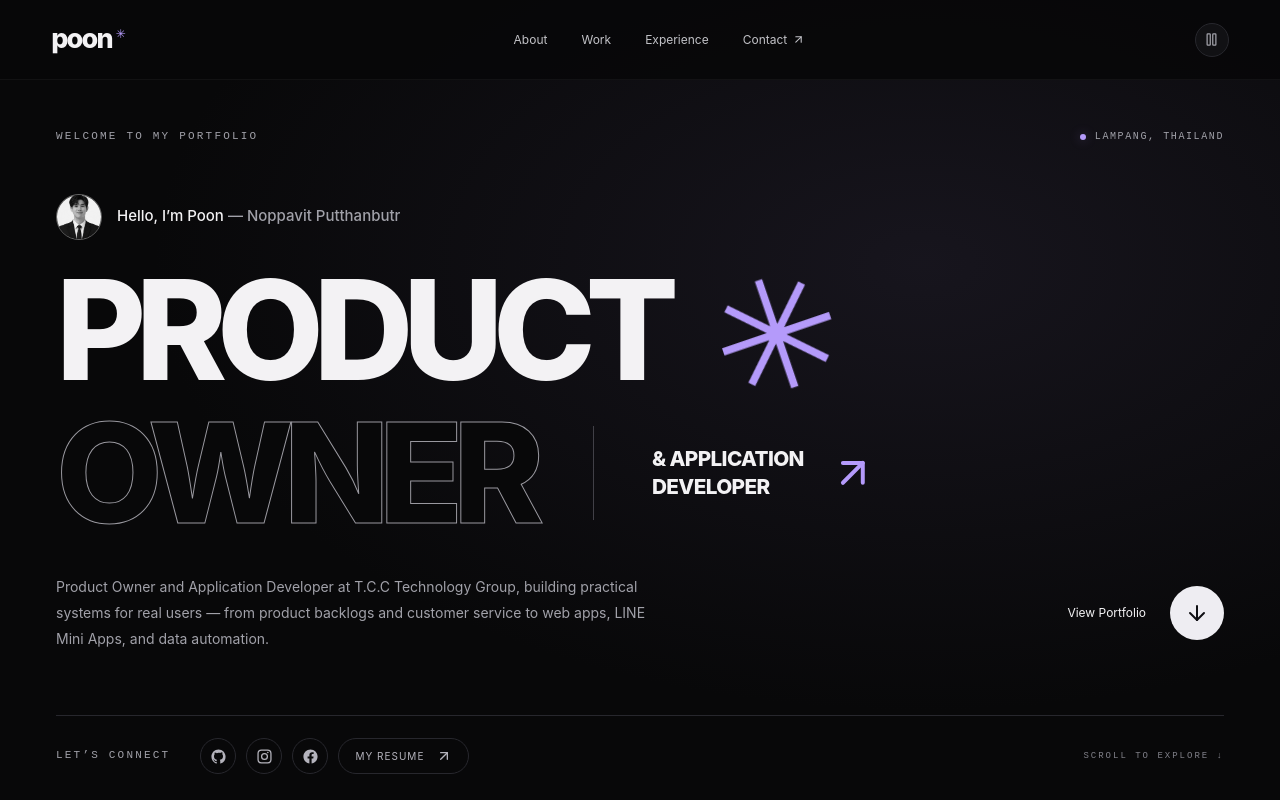
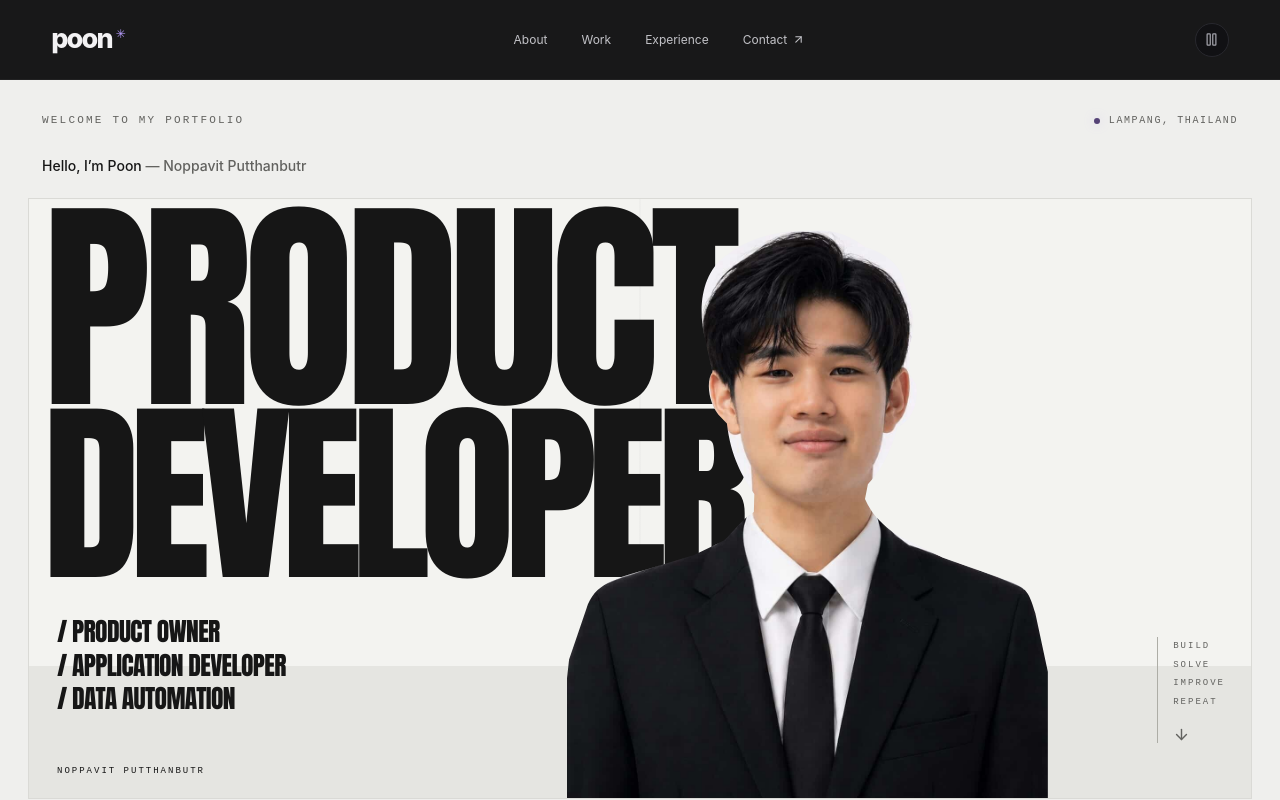
Before and after one commit to ihatepython1/ihatepython1.github.io, a React (Vite) app: page / in a window 1280 px wide. Shown: the top 800 px of the page. Built offline with nearby package versions, Linux system fonts and the light colour scheme.

Commit message:
new update

```diff
--- a/src/Resume.jsx
+++ b/src/Resume.jsx
@@ -180,8 +180,15 @@ export default function Resume() {
     <main>
       <section className="hero section-wrap" id="home">
         <div className="hero-top"><p className="eyebrow">Welcome to my portfolio</p><span className="location"><span className="status-dot" /> Lampang, Thailand</span></div>
-        <div className="hero-intro"><img src="/profile.jpg" alt="Poon — Noppavit Putthanbutr" width="64" height="64" /><h1>Hello, I’m Poon <span>— Noppavit Putthanbutr</span></h1></div>
-        <div className="hero-display" aria-label="Product Owner / Application Developer"><div className="hero-line"><span>PRODUCT</span><span className="hero-star" aria-hidden="true">✳</span></div><div className="hero-line second"><span className="outline-word">OWNER</span><span className="hero-divider" aria-hidden="true" /><span className="hero-mini">& APPLICATION<br />DEVELOPER <ArrowUpRight /></span></div></div>
+        <div className="hero-intro"><h1>Hello, I’m Poon <span>— Noppavit Putthanbutr</span></h1></div>
+        <div className="portrait-poster">
+          <div className="poster-type" aria-label="Product Owner / Application Developer"><span>PRODUCT</span><span>DEVELOPER</span></div>
+          <div className="poster-specialties"><span>/ PRODUCT OWNER</span><span>/ APPLICATION DEVELOPER</span><span>/ DATA AUTOMATION</span></div>
+          <svg className="portrait-clip-def" width="0" height="0" aria-hidden="true"><defs><clipPath id="portrait-silhouette" clipPathUnits="objectBoundingBox"><path d="M .5 .109 C .44 .106 .373 .12 .329 .148 C .284 .172 .272 .223 .286 .271 L .303 .328 C .288 .343 .296 .381 .321 .399 L .333 .408 C .341 .46 .365 .49 .39 .518 L .389 .546 C .36 .56 .347 .577 .326 .591 L .265 .613 L .164 .636 C .104 .649 .057 .657 .041 .697 L .005 .776 L 0 .81 L 0 1 L 1 1 L 1 .795 L .974 .704 C .96 .667 .952 .661 .906 .65 L .781 .617 L .695 .585 C .659 .57 .633 .549 .62 .526 L .626 .503 C .661 .476 .678 .44 .688 .413 C .716 .406 .733 .375 .726 .347 L .712 .331 L .713 .285 C .733 .252 .709 .206 .701 .189 C .695 .16 .659 .142 .622 .134 C .584 .113 .553 .104 .5 .109 Z" /></clipPath></defs></svg>
+          <img className="hero-portrait" src="/profile.jpg" alt="Poon — Noppavit Putthanbutr" width="1086" height="1448" fetchPriority="high" />
+          <div className="poster-side-note" aria-hidden="true">BUILD<br />SOLVE<br />IMPROVE<br />REPEAT <ArrowDown size={17} /></div>
+          <span className="poster-name">NOPPAVIT PUTTHANBUTR</span>
+        </div>
         <div className="hero-bottom"><p>Product Owner and Application Developer at T.C.C Technology Group, building practical systems for real users — from product backlogs and customer service to web apps, LINE Mini Apps, and data automation.</p><a className="round-cta" href="#portfolio"><span>View Portfolio</span><span className="circle"><ArrowDown /></span></a></div>
         <div className="hero-footer"><span className="eyebrow">Let’s Connect</span><Socials /><span className="hero-scroll-label">SCROLL TO EXPLORE ↓</span></div>
       </section>
--- a/src/index.css
+++ b/src/index.css
@@ -1701,3 +1701,130 @@ html[data-motion=off] *,html[data-motion=off] *:before,html[data-motion=off] *:a
   }
 
 }
+
+
+/* Homepage portrait poster; the sections below retain their existing theme. */
+#home.hero {
+  width: 100%;
+  max-width: none;
+  min-height: 100svh;
+  padding: 112px max(28px, calc((100vw - 1320px) / 2)) 0;
+  background: #efefed;
+  color: #161616;
+  --muted: #62625f;
+  --line: #d2d2ce;
+  --accent: #554376;
+}
+#home.hero::before { display: none; }
+#home .hero-top { padding-inline: 14px; }
+#home .hero-intro { margin: 25px 14px 22px; }
+#home .hero-intro h1 { font-size: 14px; }
+.portrait-poster {
+  position: relative;
+  isolation: isolate;
+  min-height: 570px;
+  height: min(47vw, 640px);
+  overflow: hidden;
+  border: 1px solid #dadad6;
+  background: linear-gradient(90deg, transparent 49.9%, #dcdcd955 50%, transparent 50.1%), linear-gradient(0deg, #e5e5e1 0 22%, transparent 22%), #f3f3f0;
+}
+.poster-type {
+  position: relative;
+  z-index: 1;
+  display: flex;
+  flex-direction: column;
+  align-items: stretch;
+  padding: 9px 14px 0;
+  font-family: Impact, Haettenschweiler, 'Arial Narrow', sans-serif;
+  font-size: clamp(95px, 17.8vw, 244px);
+  line-height: .88;
+  letter-spacing: -.045em;
+  font-weight: 900;
+}
+.poster-type span:first-child { letter-spacing: -.035em; }
+.poster-type span:last-child { font-size: .86em; }
+.hero-portrait {
+  position: absolute;
+  z-index: 2;
+  bottom: -5px;
+  left: 44%;
+  width: 43%;
+  height: auto;
+  max-height: none;
+  clip-path: url(#portrait-silhouette);
+  filter: none;
+  border: 0;
+  border-radius: 0;
+}
+.portrait-clip-def { position: absolute; }
+.poster-specialties {
+  position: absolute;
+  z-index: 3;
+  left: 28px;
+  bottom: 83px;
+  display: flex;
+  flex-direction: column;
+  font-family: Impact, Haettenschweiler, 'Arial Narrow', sans-serif;
+  font-size: clamp(16px, 2vw, 27px);
+  line-height: 1.3;
+  letter-spacing: -.025em;
+}
+.poster-side-note {
+  position: absolute;
+  z-index: 3;
+  right: 26px;
+  bottom: 55px;
+  border-left: 1px solid #adada6;
+  padding-left: 15px;
+  font: 9px/2.1 'Courier New', monospace;
+  letter-spacing: 2px;
+  color: #62625f;
+}
+.poster-side-note svg { margin-top: 14px; }
+.poster-name { position: absolute; bottom: 22px; left: 28px; font: 9px 'Courier New', monospace; letter-spacing: 2px; z-index: 3; }
+#home .hero-bottom { margin: 26px 14px; gap: 40px; }
+#home .hero-bottom > p { font-size: 13px; max-width: 750px; line-height: 1.75; }
+#home .circle { background: #171717; color: #f3f3f0; }
+#home .round-cta:hover .circle { background: #554376; }
+#home .hero-footer { padding: 18px 14px; }
+#home .socials > a { color: #44443f; }
+#home .socials > a:hover { color: #171717; border-color: #554376; }
+#home .hero-scroll-label { color: #666660; }
+@media(min-width:1500px) { #home.hero { padding-top: 112px; } }
+@media(max-width:1000px) {
+  .portrait-poster { min-height: 450px; }
+  .hero-portrait { width: 48%; left: 42%; }
+  .poster-specialties { font-size: 21px; bottom: 74px; }
+}
+@media(max-width:680px) {
+  #home.hero { min-height: auto; padding: 90px 16px 0; }
+  #home .hero-top { padding-inline: 0; }
+  #home .hero-intro { margin: 24px 0 19px; }
+  #home .hero-intro h1 { font-size: 14px; }
+  #home .hero-intro h1 span { display: inline; font-size: 10px; }
+  .portrait-poster { height: 380px; min-height: 0; }
+  .poster-type { font-size: 20vw; padding: 12px 8px 0; line-height: .92; }
+  .poster-type span:last-child { font-size: .87em; }
+  .hero-portrait { width: 77%; left: 23%; bottom: -3px; }
+  .poster-specialties { left: 13px; bottom: 91px; font-size: 12px; line-height: 1.4; max-width: 45%; }
+  .poster-side-note { right: 10px; top: 160px; bottom: auto; padding-left: 8px; font-size: 6px; letter-spacing: 1.2px; }
+  .poster-side-note svg { display: none; }
+  .poster-name { left: 13px; bottom: 16px; max-width: 95px; font-size: 7px; line-height: 1.6; letter-spacing: 1.2px; }
+  #home .hero-bottom { margin: 23px 0; gap: 18px; }
+  #home .hero-bottom > p { font-size: 12px; line-height: 1.85; }
+  #home .round-cta { font-size: 11px; }
+  #home .hero-footer { padding: 18px 0; }
+}
+@media(max-width:370px) {
+  .portrait-poster { height: 335px; }
+  .poster-specialties { font-size: 11px; bottom: 75px; }
+}
+@media(min-width:681px) {
+  .hero-portrait { height: 107%; width: auto; left: 44%; }
+}
+@media(max-width:680px) {
+  .poster-specialties { top: 175px; bottom: auto; max-width: 125px; font-size: 11px; }
+}
+@media(max-width:370px) {
+  .poster-specialties { top: 148px; max-width: 115px; font-size: 10px; }
+}
```
